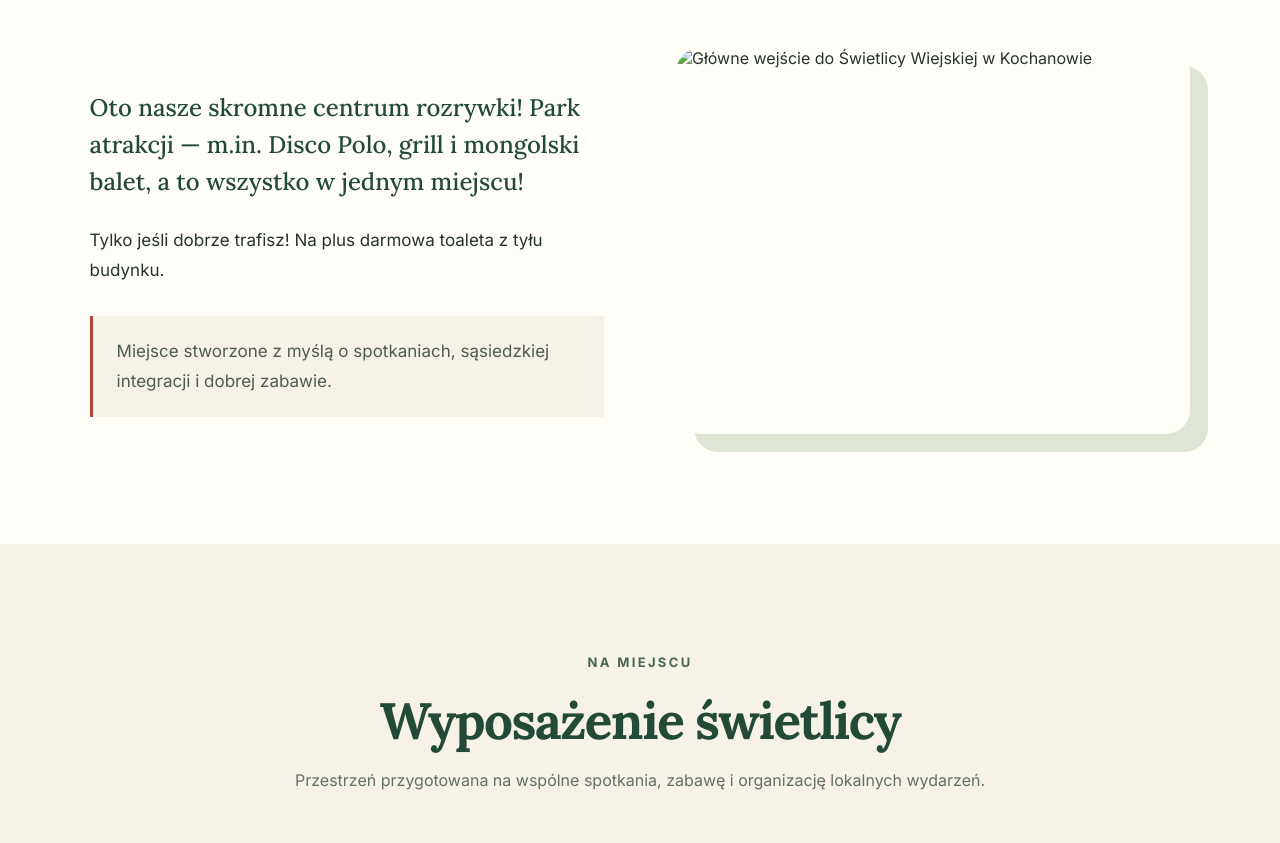
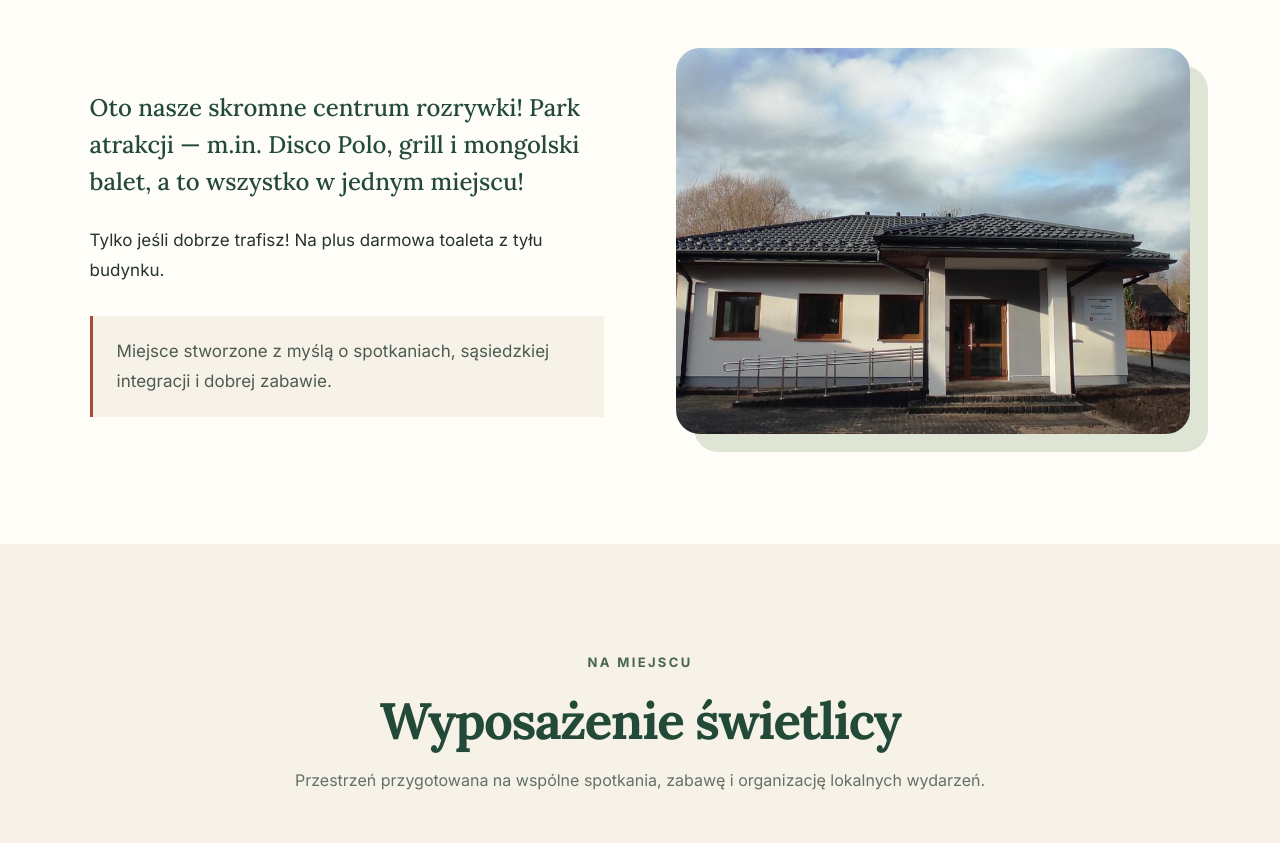
Before and after one commit to 1king3040/1king3040.github.io, a plain HTML site: page index.html in a window 1280 px wide. Shown: the part 1145-1988 px from the top of the page. Drawn offline with Linux system fonts and the light colour scheme; files whose address does not match are found by name.

Commit message:
Update index.html

```diff
--- a/index.html
+++ b/index.html
@@ -41,7 +41,7 @@
     <div class="section-heading"><p class="eyebrow">O świetlicy</p><h2>Nasze skromne centrum rozrywki</h2></div>
     <div class="about-grid">
       <div class="about-copy"><p class="big-copy">Oto nasze skromne centrum rozrywki! Park atrakcji — m.in. Disco Polo, grill i mongolski balet, a to wszystko w jednym miejscu!</p><p>Tylko jeśli dobrze trafisz! Na plus darmowa toaleta z tyłu budynku.</p><div class="note">Miejsce stworzone z myślą o spotkaniach, sąsiedzkiej integracji i dobrej zabawie.</div></div>
-      <figure class="about-photo"><img src="images/swietlica-wejscie.jpg" alt="Główne wejście do Świetlicy Wiejskiej w Kochanowie"></figure>
+      <figure class="about-photo"><img src="swietlica-wejscie.jpg" alt="Główne wejście do Świetlicy Wiejskiej w Kochanowie"></figure>
     </div>
   </section>
 
```
